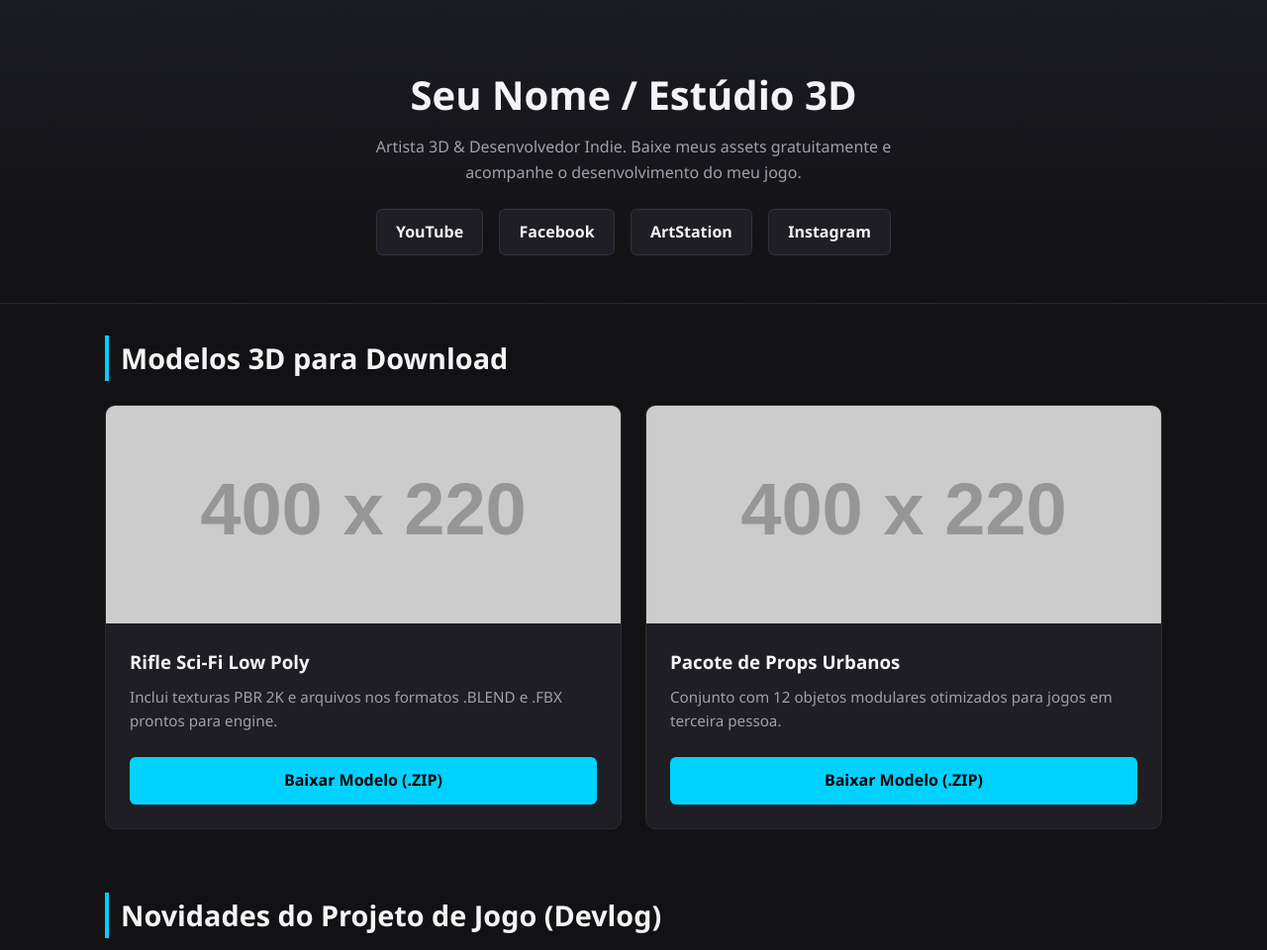
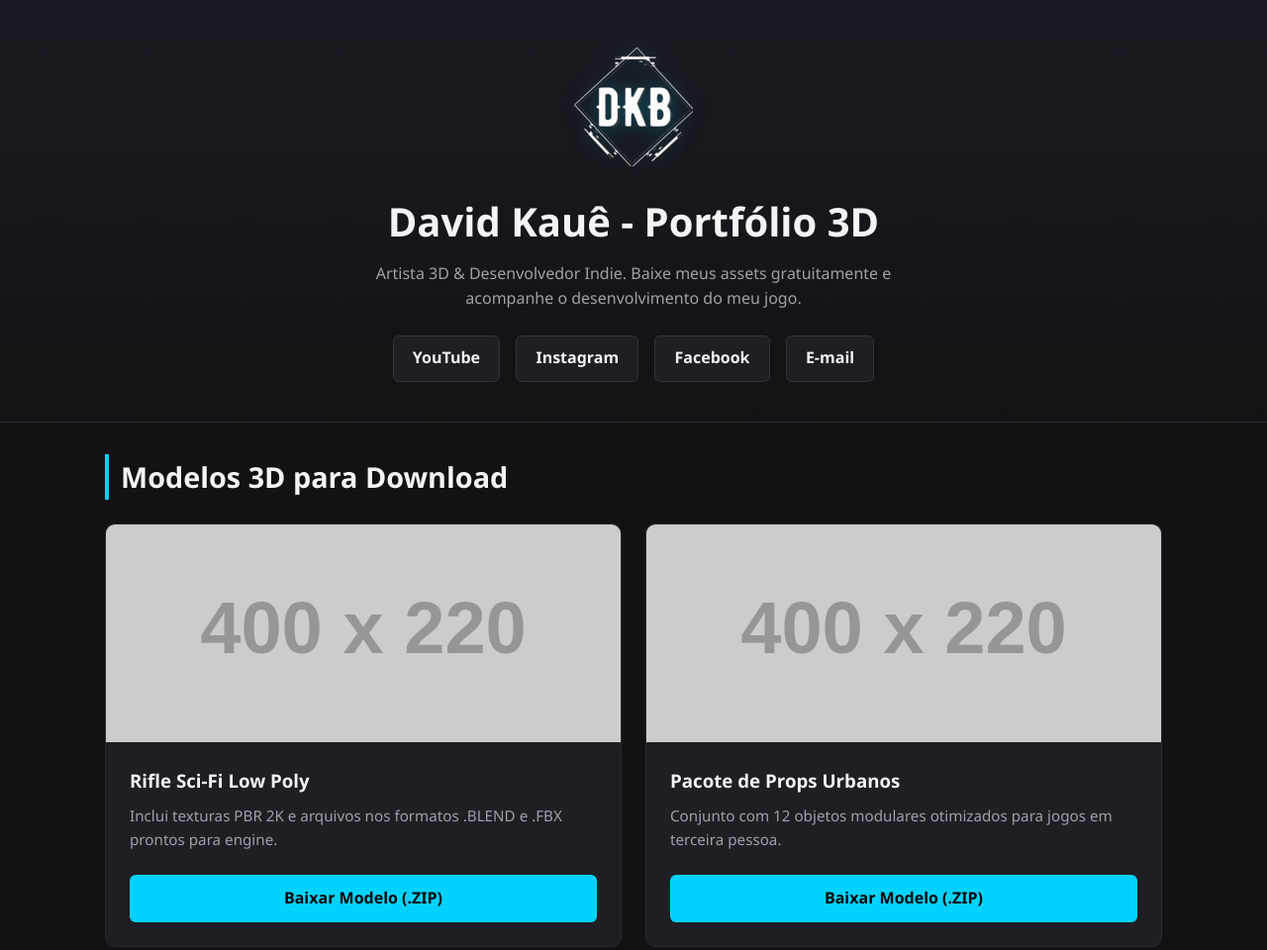
Before and after one commit to david-duqueq/portifolio3d, a plain HTML site: page index.html in a window 1280 px wide. Shown: the top 960 px of the page at 99% size. Drawn offline with Linux system fonts and the light colour scheme; placeholder pictures from the web are drawn by us.

Commit message:
Update title and footer with name change

```diff
--- a/index.html
+++ b/index.html
@@ -3,7 +3,7 @@
 <head>
     <meta charset="UTF-8">
     <meta name="viewport" content="width=device-width, initial-scale=1.0">
-    <title>Portfólio 3D & Devlog</title>
+    <title>David Kauê - Portfólio 3D & Devlog</title>
     <style>
         :root {
             --bg-color: #121214;
@@ -16,12 +16,17 @@
         * { box-sizing: border-box; margin: 0; padding: 0; font-family: 'Segoe UI', Tahoma, Geneva, Verdana, sans-serif; }
         body { background-color: var(--bg-color); color: var(--text-main); line-height: 1.6; }
 
-        /* Cabeçalho e Redes Sociais */
         header {
             text-align: center;
-            padding: 4rem 1rem 3rem;
+            padding: 3rem 1rem 2.5rem;
             background: linear-gradient(180deg, #1a1a22 0%, var(--bg-color) 100%);
             border-bottom: 1px solid #2a2a32;
+        }
+        .logo {
+            width: 120px;
+            height: auto;
+            margin-bottom: 1rem;
+            filter: drop-shadow(0 0 10px rgba(0,210,255,0.3));
         }
         header h1 { font-size: 2.5rem; margin-bottom: 0.5rem; }
         header p { color: var(--text-muted); max-width: 600px; margin: 0 auto 1.5rem; }
@@ -39,11 +44,9 @@
         }
         .social-links a:hover { border-color: var(--accent); color: var(--accent); }
 
-        /* Container Principal */
         main { max-width: 1100px; margin: 0 auto; padding: 2rem 1rem; }
         h2 { font-size: 1.8rem; margin-bottom: 1.5rem; border-left: 4px solid var(--accent); padding-left: 12px; }
 
-        /* Grid de Modelos 3D */
         .models-grid {
             display: grid;
             grid-template-columns: repeat(auto-fit, minmax(300px, 1fr));
@@ -76,7 +79,6 @@
         }
         .btn-download:hover { opacity: 0.85; }
 
-        /* Seção Devlog / Novidades do Jogo */
         .devlog-list { display: flex; flex-direction: column; gap: 1.5rem; }
         .devlog-post {
             background: var(--card-bg);
@@ -94,23 +96,22 @@
 <body>
 
     <header>
-        <h1>Seu Nome / Estúdio 3D</h1>
+        <img src="DKB.png" alt="Logo DKB" class="logo">
+        <h1>David Kauê - Portfólio 3D</h1>
         <p>Artista 3D & Desenvolvedor Indie. Baixe meus assets gratuitamente e acompanhe o desenvolvimento do meu jogo.</p>
         <div class="social-links">
-            <a href="https://youtube.com/@seucanal" target="_blank">YouTube</a>
-            <a href="https://facebook.com/suapagina" target="_blank">Facebook</a>
-            <a href="https://artstation.com/seuperfil" target="_blank">ArtStation</a>
-            <a href="https://instagram.com/seuperfil" target="_blank">Instagram</a>
+            <a href="https://www.youtube.com/@davidstudio_1690/featured" target="_blank">YouTube</a>
+            <a href="https://www.instagram.com/dkb.david/" target="_blank">Instagram</a>
+            <a href="https://www.facebook.com/DKB.dvid/" target="_blank">Facebook</a>
+            <a href="mailto:davidduqueq@gmail.com">E-mail</a>
         </div>
     </header>
 
     <main>
-        <!-- Seção de Modelos 3D -->
         <section>
             <h2>Modelos 3D para Download</h2>
             <div class="models-grid">
 
-                <!-- Card 1 -->
                 <div class="card">
                     <img src="https://via.placeholder.com/400x220/18181c/00d2ff?text=Render+do+Modelo+1" alt="Modelo 3D">
                     <div class="card-body">
@@ -118,12 +119,10 @@
                             <h3>Rifle Sci-Fi Low Poly</h3>
                             <p>Inclui texturas PBR 2K e arquivos nos formatos .BLEND e .FBX prontos para engine.</p>
                         </div>
-                        <!-- Coloque aqui o link do GitHub Releases -->
                         <a href="#" class="btn-download">Baixar Modelo (.ZIP)</a>
                     </div>
                 </div>
 
-                <!-- Card 2 -->
                 <div class="card">
                     <img src="https://via.placeholder.com/400x220/18181c/00d2ff?text=Render+do+Modelo+2" alt="Modelo 3D">
                     <div class="card-body">
@@ -138,7 +137,6 @@
             </div>
         </section>
 
-        <!-- Seção de Novidades do Jogo -->
         <section>
             <h2>Novidades do Projeto de Jogo (Devlog)</h2>
             <div class="devlog-list">
@@ -160,7 +158,7 @@
     </main>
 
     <footer>
-        <p>© 2026 Seu Nome. Hospedado com GitHub Pages.</p>
+        <p>© 2026 David Kauê. Hospedado com GitHub Pages.</p>
     </footer>
 
 </body>
```
